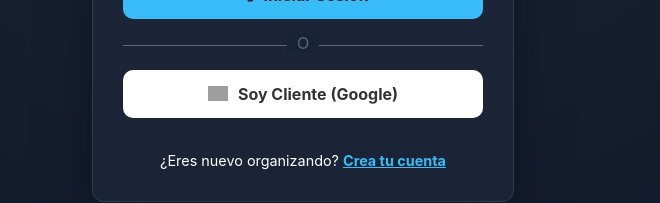
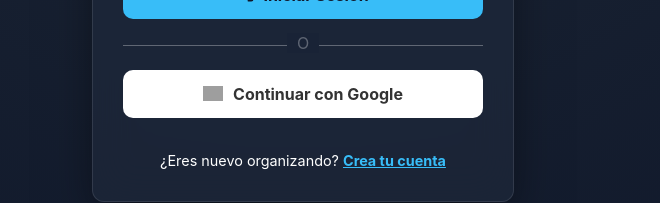
Before and after one commit to simidscolombia/juegaia, a React (Vite) app: page / in a window 1280 px wide. Both pictures are taken after a click on the button "ORGANIZADOR". Shown: the part 557-760 px from the top of the page, without its empty margins (337-997 px from the left). Built offline with nearby package versions, Linux system fonts and the light colour scheme; no server answers; grey boxes are pictures that could not be loaded.

Commit message:
style(login): Changed Google button text to be clearer

```diff
--- a/src/pages/Login.jsx
+++ b/src/pages/Login.jsx
@@ -266,7 +266,7 @@
                                 fontWeight: 'bold', border: 'none', cursor: 'pointer', display: 'flex', alignItems: 'center', justifyContent: 'center', gap: '10px'
                             }}>
                                 <img src="https://www.svgrepo.com/show/475656/google-color.svg" alt="Google" width="20" />
-                                Soy Cliente (Google)
+                                Continuar con Google
                             </button>
 
                             <div style={{ marginTop: '2rem', textAlign: 'center', color: '#fff', fontSize: '0.9rem' }}>
```
